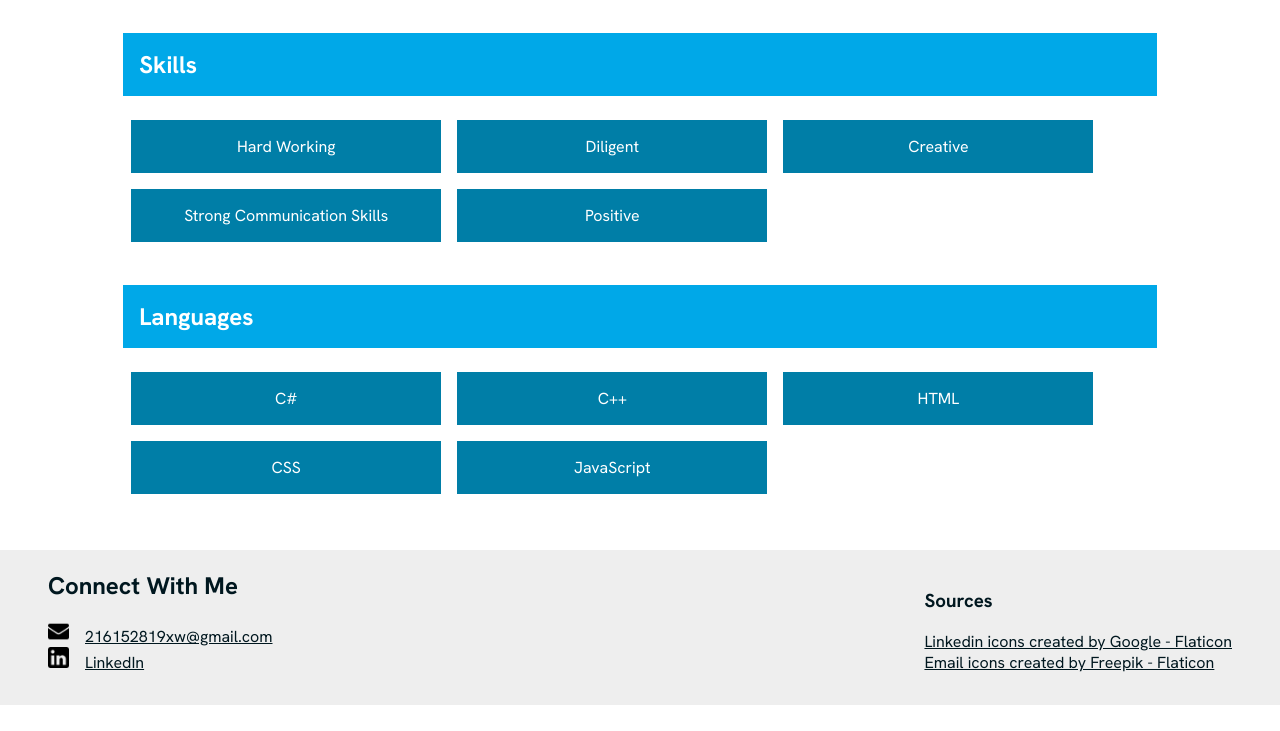
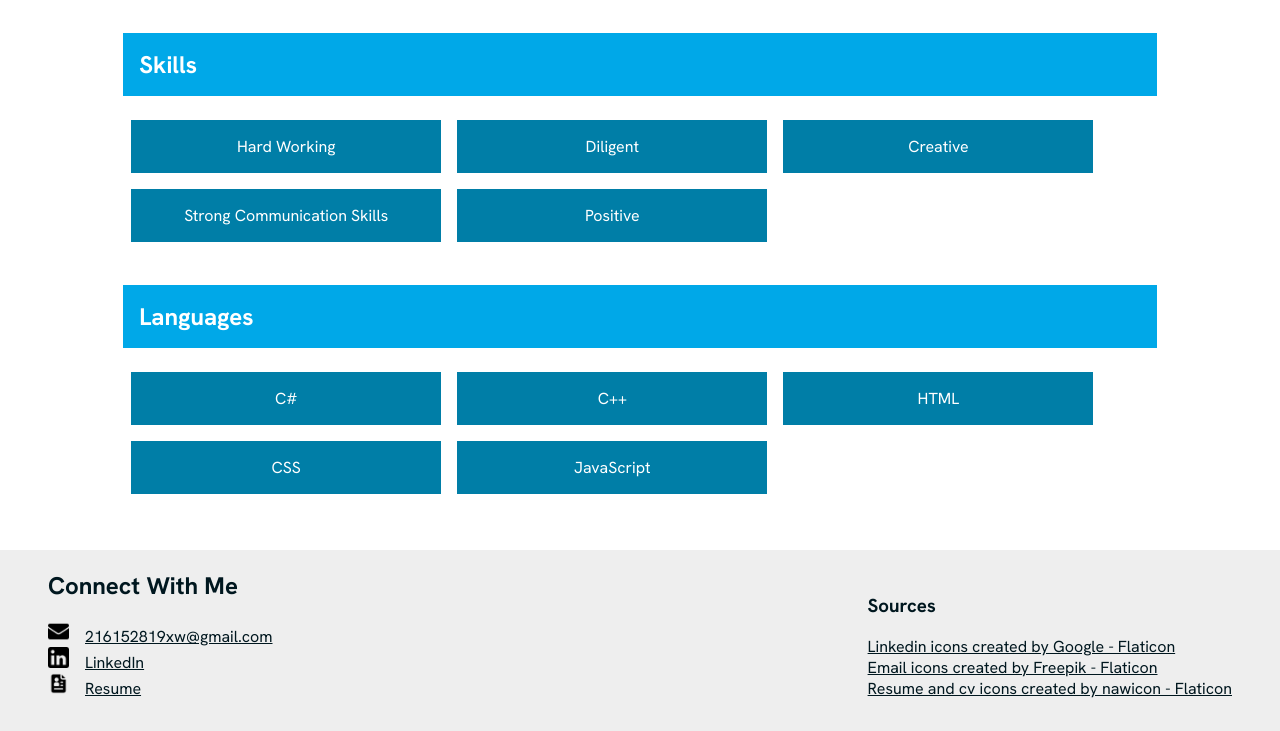
Before and after one commit to WilsonXia/Portfolio, a plain HTML site: page portfolio/aboutMe.html in a window 1280 px wide. Shown: the part 421-1152 px from the top of the page. Before the commit the page ends 1126 px from the top, so only its background shows below. Drawn offline with Linux system fonts and the light colour scheme.

Commit message:
Added resume to the website
Placed the resume in the footer

```diff
--- a/portfolio/aboutMe.html
+++ b/portfolio/aboutMe.html
@@ -77,8 +77,9 @@
             <ul>
                 <li><a href="mailto:216152819xw@gmail.com"><img src="images/email.png"
                             class="icon">216152819xw@gmail.com</a></li>
-                <li><a href="https://www.linkedin.com/in/wilson-xia-3b905121b/"><img src="images/linkedin-logo.png"
+                <li><a href="https://www.linkedin.com/in/wilson-xia-3b905121b/" target="_blank"><img src="images/linkedin-logo.png"
                             class="icon">LinkedIn</a></li>
+                <li><a href="resume.pdf" target="_blank"><img src="images/resume-logo.png" class="icon">Resume</a></li>
             </ul>
         </div>
         <div class="footerBox" id="sourceBox">
@@ -88,6 +89,8 @@
                         by Google - Flaticon</a></li>
                 <li><a href="https://www.flaticon.com/free-icons/email" title="email icons">Email icons created by
                         Freepik - Flaticon</a></li>
+                <li><a href="https://www.flaticon.com/free-icons/resume-and-cv" title="resume and cv icons">Resume and
+                        cv icons created by nawicon - Flaticon</a></li>
             </ul>
         </div>
     </footer>
```
Also changed, not shown: portfolio/index.html (+4 -1 lines), portfolio/images/resume-logo.png (added), 1 other file.
